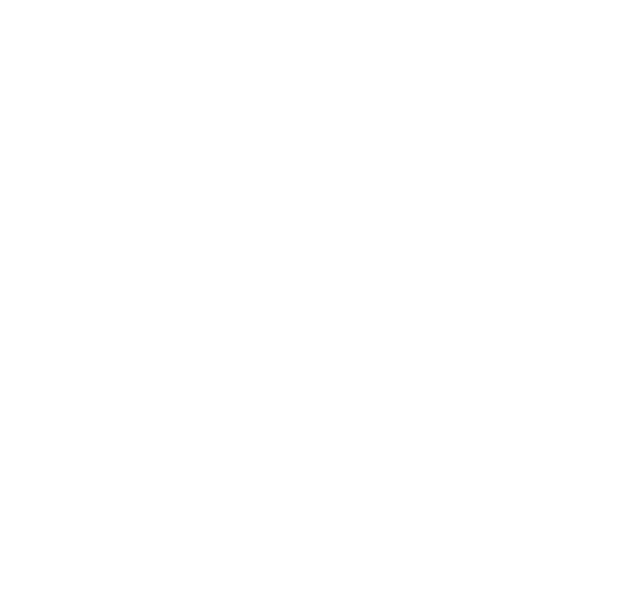
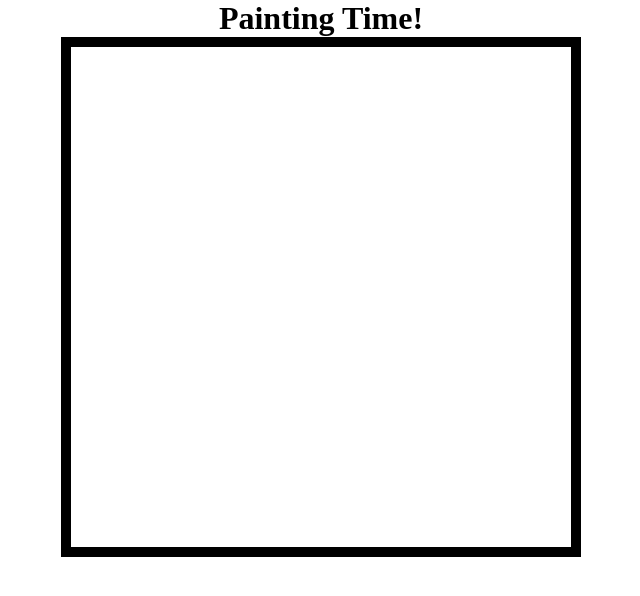
Before and after one commit to KyuTQT/etch-a-sketch, a plain HTML site: page index.html in a window 1280 px wide. Shown: the whole page, without its empty margins (319-959 px from the left). Drawn offline with Linux system fonts and the light colour scheme.

Commit message:
Set up the container that keeps the other divs

```diff
--- a/css/style.css
+++ b/css/style.css
@@ -0,0 +1,17 @@
+*{
+    margin: 0px;
+    padding: 0px;
+}
+
+body{
+    display: flex;
+    flex-direction: column;
+    align-items: center;
+}
+
+#div-container{
+    display: flex;
+    border: solid black 10px;
+    width: 500px;
+    height: 500px;
+}
--- a/index.html
+++ b/index.html
@@ -8,6 +8,9 @@
     <link rel="stylesheet" href="./css/style.css">
 </head>
 <body>
+    <h1>Painting Time!</h1>
+    <div id="div-container">
 
+    </div>
 </body>
 </html>
```
